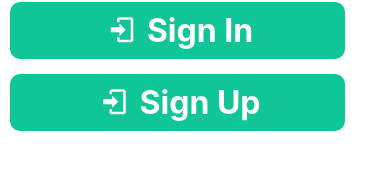
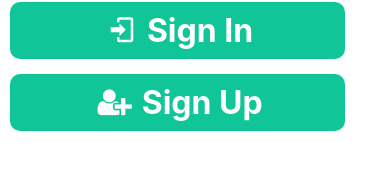
Before and after one commit to asmaaax/Thriftsy, a React Native app: screen /Landing in a window 390 px wide. Shown: the part 432-609 px from the top of the page. Built offline with nearby package versions, Linux system fonts and the light colour scheme.

Commit message:
Update LandingScreen.js

```diff
--- a/src/screens/LandingScreen.js
+++ b/src/screens/LandingScreen.js
@@ -44,8 +44,8 @@ export default function LandingScreen({ navigation }) {
         <Button
                 title="Sign Up"
                 icon={{
-                    name: 'login',
-                    type: 'material-community',
+                    name: 'user-plus',
+                    type: 'font-awesome',
                     size: 30,
                     color: 'white',
                 }}
```
